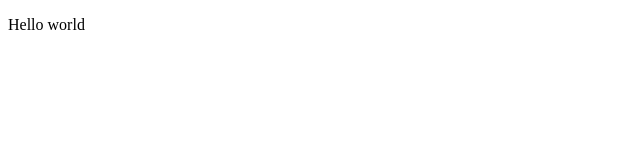
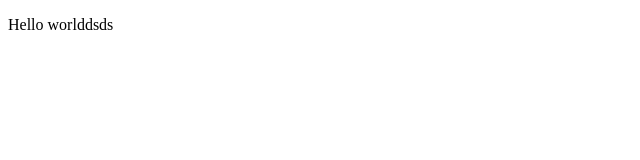
Before and after one commit to 1-Koval4uk/course, a plain HTML site: page index.html in a window 1280 px wide. Shown: the full height of the page, 0-640 px from the left. Drawn offline with Linux system fonts and the light colour scheme.

Commit message:
index html mode

```diff
--- a/index.html
+++ b/index.html
@@ -6,7 +6,7 @@
     <title>Document</title>
 </head>
 <body>
-    <p>Hello world</p>
+    <p>Hello worlddsds</p>
 </body>
 <script src="js/script.js" ></script>
 </html>
```
